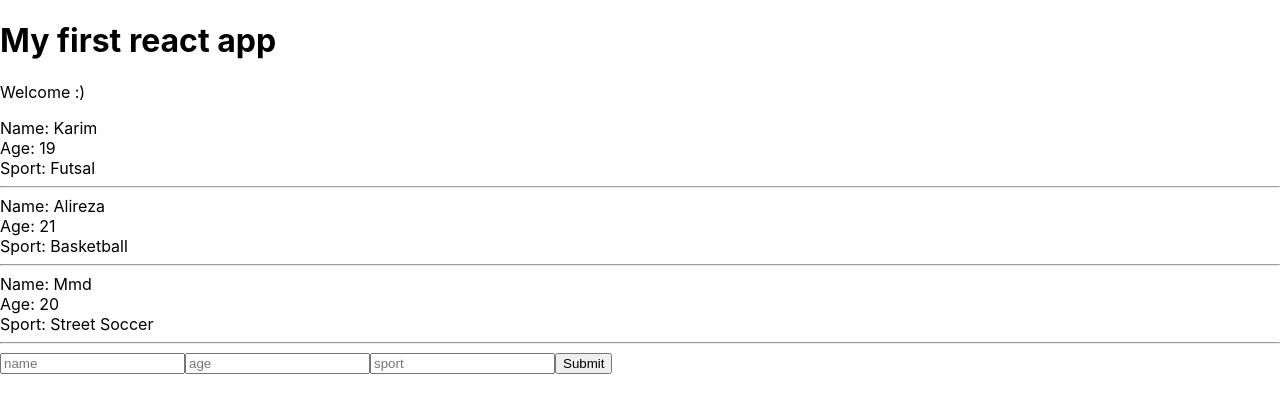
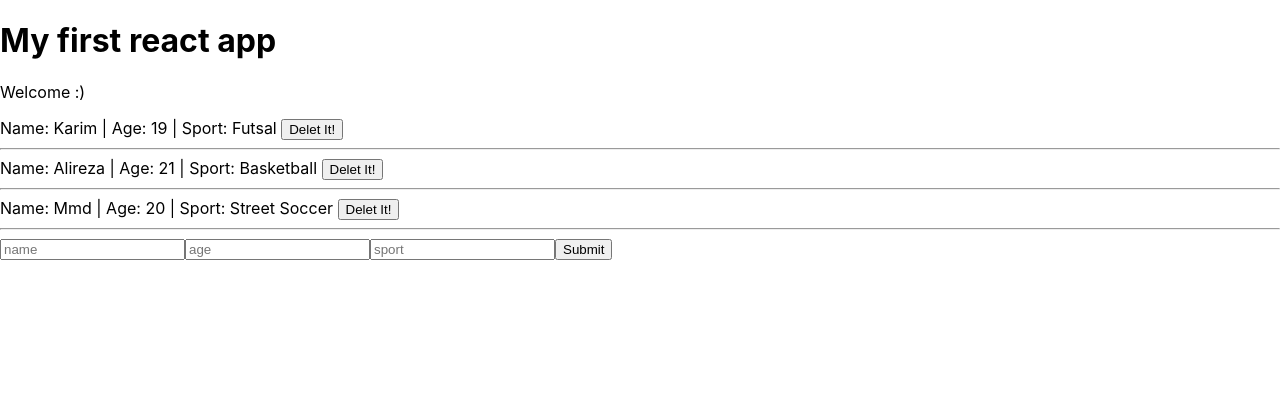
Before and after one commit to imkarimkarim/exercise, a React (Create React App) app in the folder my-first-react-app/: page / in a window 1280 px wide. Shown: the top 412 px of the page. Built offline with nearby package versions, Linux system fonts and the light colour scheme.

Commit message:
add remove button

```diff
--- a/my-first-react-app/src/App.js
+++ b/my-first-react-app/src/App.js
@@ -13,18 +13,26 @@ class App extends Component {
     ]
   }
   addToUsers = (objUser)=>{
+    objUser.id = 1 + this.state.Users.length;
     let tmpUsers = [...this.state.Users, objUser];
     this.setState({
       Users: tmpUsers
     });
+  }
+  removeFromUsers = (userId) =>{
+    let tmpUsers = [...this.state.Users];
+    tmpUsers = tmpUsers.filter(usr =>{
+      return usr.id !== userId
+    })
+    this.setState({Users: tmpUsers})
   }
   render(){
     return (
       <div className="App">
         <h1>My first react app</h1>
         <p>Welcome :)</p>
-        <User Users= { this.state.Users } />
-        <AddUser addToUsers= { this.addToUsers } />
+        <User Users= { this.state.Users } removeFromUsers= {this.removeFromUsers} />
+        <AddUser addToUsers= { this.addToUsers }/>
       </div>
     );
   }
--- a/my-first-react-app/src/user/User.js
+++ b/my-first-react-app/src/user/User.js
@@ -1,15 +1,16 @@
 import React from 'react';
 
 // UI Component
-const User = ({Users}) => {
+const User = ({Users, removeFromUsers}) => {
         const UserList = Users.map(user =>{
 
             if(user.age > 18){
                 return (
                 <div className="user" key={user.id}>
-                    <div>Name: { user.name }</div>
-                    <div>Age: { user.age }</div>
-                    <div>Sport: { user.sport }</div>
+                    <span> Name: { user.name }</span> |
+                    <span> Age: { user.age }</span> |
+                    <span> Sport: { user.sport } </span>
+                    <button onClick={() =>{ removeFromUsers(user.id) }}>Delet It!</button>
                     <hr></hr>
                 </div>
                 )
@@ -19,6 +20,7 @@ const User = ({Users}) => {
             }
 
         });
+
         return (
             <div>
                 { UserList }
```
Also changed, not shown: my-first-react-app/src/user/AddUser.js (line endings or trailing spaces).
